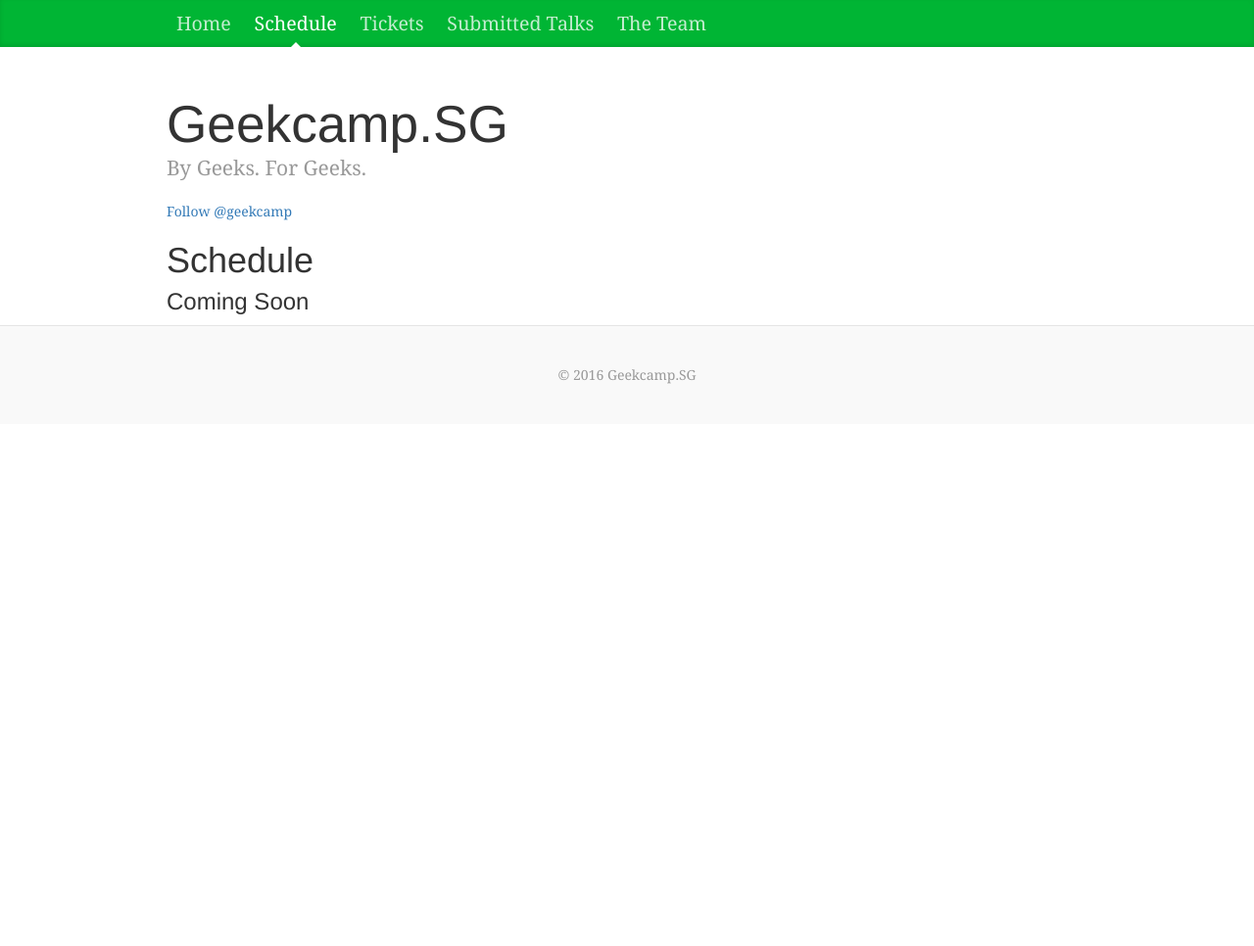
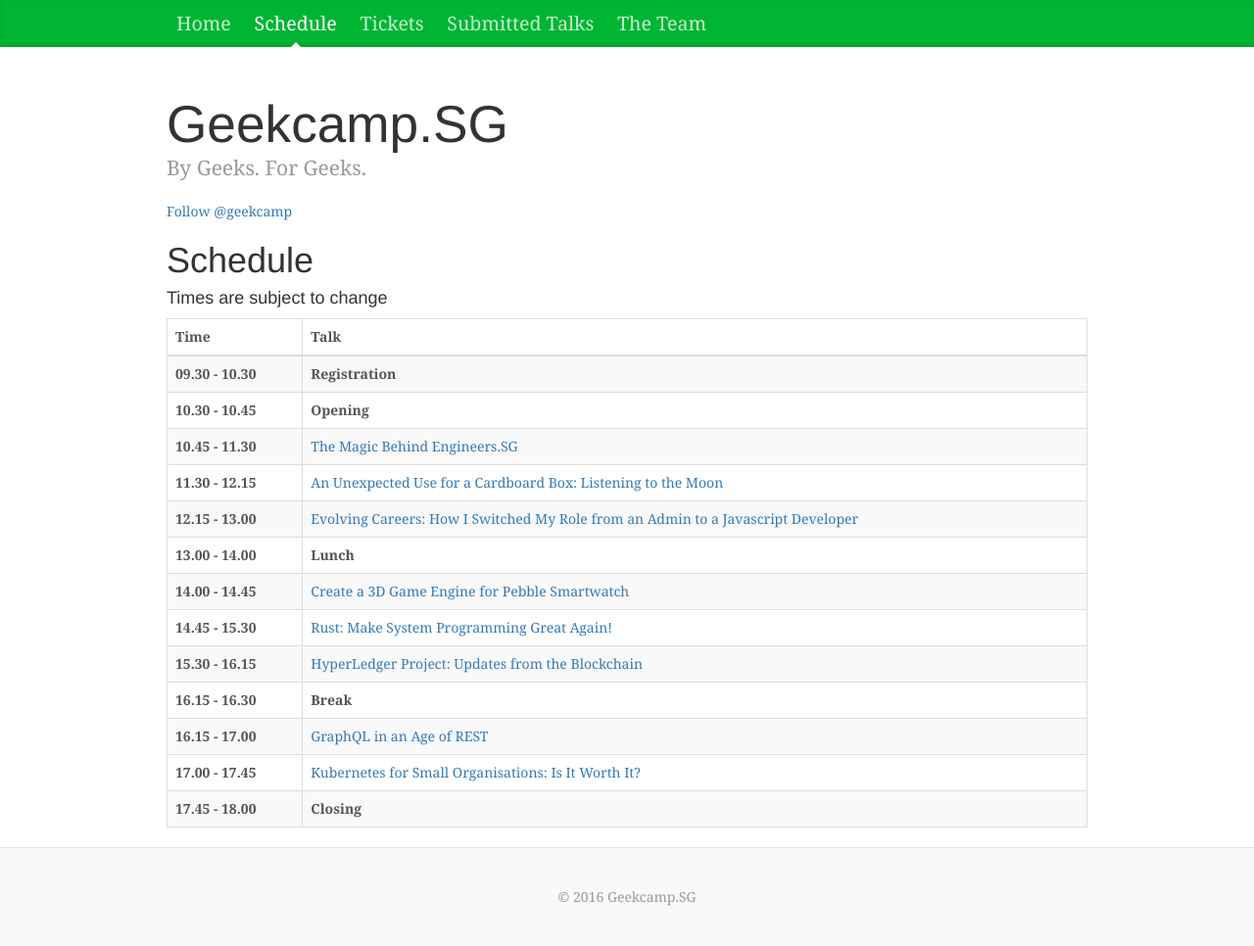
Before and after one commit to geekcampsg/website-2016, a Jekyll site: the page built from schedule.html, in a window 1280 px wide. Shown: the whole page at 98% size. Built offline with Jekyll 4.4.1, drawn with Linux system fonts in a browser that asks for light colours; comment, search, counter and statistics services are not loaded; before the commit the page ends 900 px from its top, so only the background shows below that.

Commit message:
add schedule

```diff
--- a/schedule.html
+++ b/schedule.html
@@ -27,7 +27,70 @@
   </div>
 
   <h1>Schedule</h1>
-  <h3>Coming Soon</h3>
+  <h4>Times are subject to change</h4>
+
+  <table class="table table-bordered table-striped">
+    <thead>
+      <tr>
+        <th>Time</th>
+        <th>Talk</th>
+      </tr>
+    </thead>
+    <tbody>
+      <tr>
+        <th>09.30 - 10.30</th>
+        <td><strong>Registration</strong></td>
+      </tr>
+      <tr>
+        <th>10.30 - 10.45</th>
+        <td><strong>Opening</strong></td>
+      </tr>
+      <tr>
+        <th>10.45 - 11.30</th>
+        <td>{% talk_link the-magic-behind-engineers-sg %}</td>
+      </tr>
+      <tr>
+        <th>11.30 - 12.15</th>
+        <td>{% talk_link an-unexpected-use-for-a-cardboard-box-listening-to-the-moon %}</td>
+      </tr>
+      <tr>
+        <th>12.15 - 13.00</th>
+        <td>{% talk_link evolving-careers-how-i-switched-my-role-from-an-admin-to-a-javascript-developer %}</td>
+      </tr>
+      <tr>
+        <th>13.00 - 14.00</th>
+        <td><strong>Lunch</strong></td>
+      </tr>
+      <tr>
+        <th>14.00 - 14.45</th>
+        <td>{% talk_link create-a-3d-game-engine-for-pebble-smartwatch %}</td>
+      </tr>
+      <tr>
+        <th>14.45 - 15.30</th>
+        <td>{% talk_link rust-make-system-programming-great-again %}</td>
+      </tr>
+      <tr>
+        <th>15.30 - 16.15</th>
+        <td>{% talk_link hyperledger-project-updates-from-the-blockchain %}</td>
+      </tr>
+      <tr>
+        <th>16.15 - 16.30</th>
+        <td><strong>Break</strong></td>
+      </tr>
+      <tr>
+        <th>16.15 - 17.00</th>
+        <td>{% talk_link graphql-in-an-age-of-rest %}</td>
+      </tr>
+      <tr>
+        <th>17.00 - 17.45</th>
+        <td>{% talk_link kubernetes-for-small-organisations %}</td>
+      </tr>
+      <tr>
+        <th>17.45 - 18.00</th>
+        <td><strong>Closing</strong></td>
+      </tr>
+    </tbody>
+  </table>
 
 </div><!-- Container -->
 {% include footer.html %}
```
